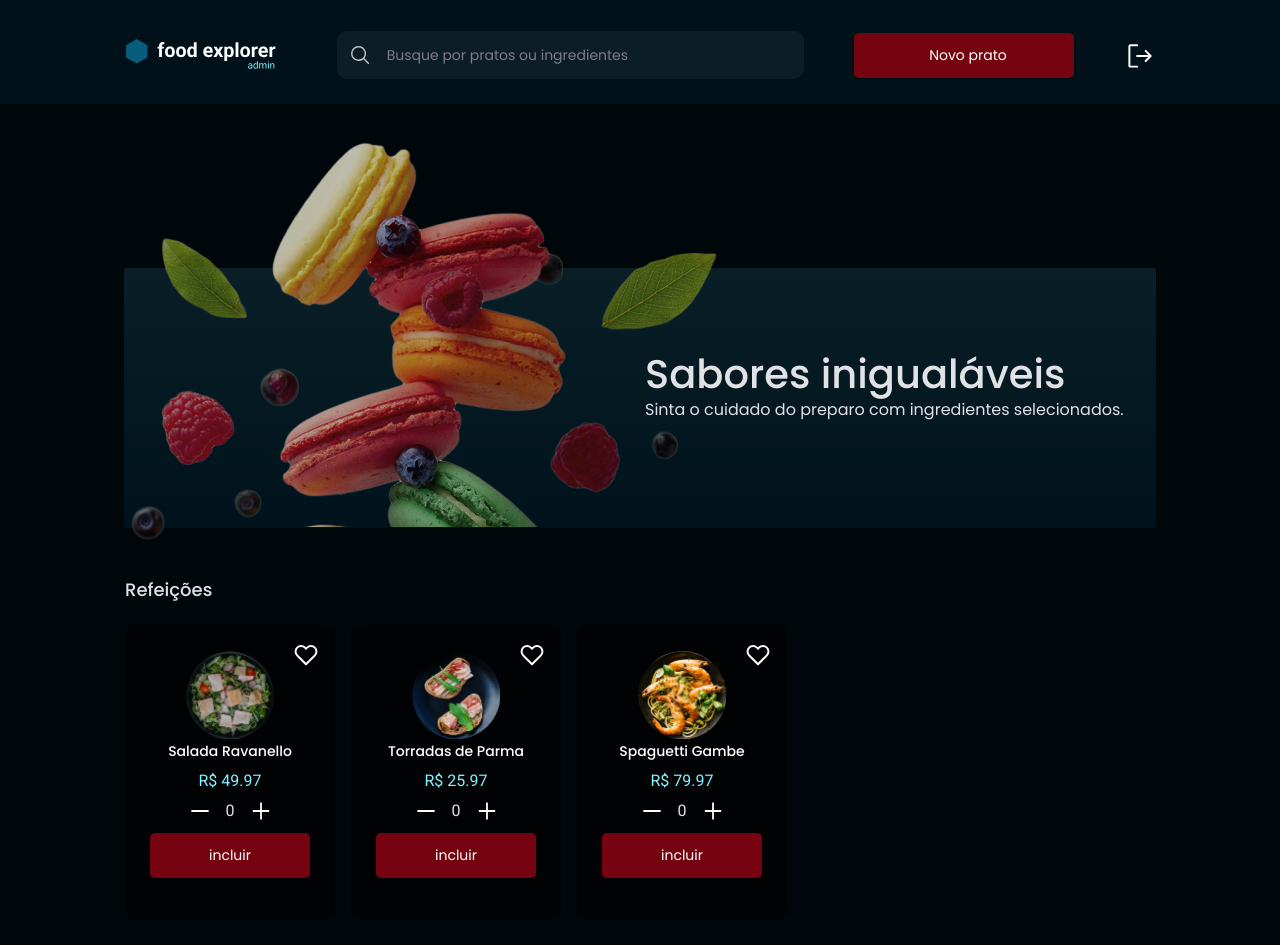
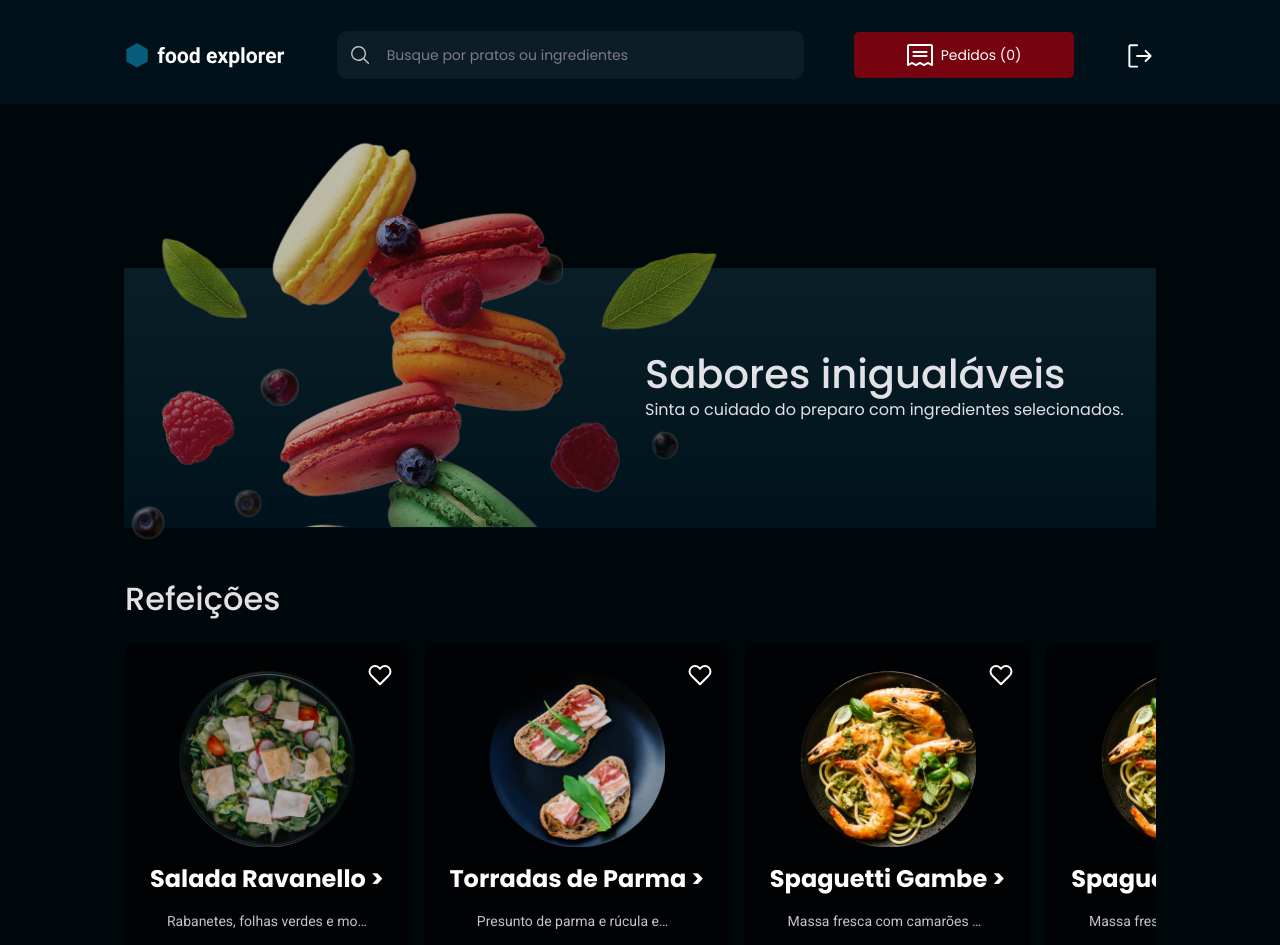
Before and after one commit to karencinca/food-explorer-front, a React (Vite) app: page / in a window 1280 px wide. Shown: the top 945 px of the page. Built offline with nearby package versions, Linux system fonts and the light colour scheme.

Commit message:
user home desktop adjusts

```diff
--- a/api.js
+++ b/api.js
@@ -50,4 +50,21 @@ export default [
         ],
         isFav: false,
     },
+    {
+        id: 4,
+        type: 'meal',
+        title: 'Spaguetti Gambe',
+        description: 'Massa fresca com camarões e pesto. ',
+        img: 'mask-group-2.png',
+        price: 79.97,
+        ingredients: [
+            'camarão',
+            'cebola',
+            'pesto',
+            'pepino',
+            'rabanete',
+            'tomate'
+        ],
+        isFav: false,
+    },
 ]
--- a/src/components/AmountHandler/index.jsx
+++ b/src/components/AmountHandler/index.jsx
@@ -5,14 +5,16 @@ import { useState } from 'react'
 const AmountHandler = () => {
   const [counter, setCounter] = useState(0)
 
+  const counterWithZero = counter < 10 ? counter.toString().padStart(2, '0') : counter
+
   const addItemHandler = () => {
-    setCounter(counter + 1)
+    setCounter(prevState => prevState + 1)
   }
 
   const deleteItemHandler = () => {
-    setCounter(counter - 1)
+    setCounter(prevState => prevState - 1)
 
-    if(counter <= 0) {
+    if (counter <= 0) {
       setCounter(0)
     }
   }
@@ -20,11 +22,13 @@ const AmountHandler = () => {
   return (
     <Container>
         <AiOutlineMinus
+          className='icon'
           size='24px'
           onClick={deleteItemHandler}
         />
-      <span>{counter}</span>
+      <span>{counterWithZero}</span>
         <AiOutlinePlus
+          className='icon'
           size='24px'
           onClick={addItemHandler}
         />
--- a/src/components/AmountHandler/styles.js
+++ b/src/components/AmountHandler/styles.js
@@ -14,4 +14,8 @@ export const Container = styled.div`
             color: ${({theme}) => theme.COLORS.LIGHT_300};
         }
 
+        .icon {
+            cursor: pointer;
+        }
+
 `
--- a/src/components/HeaderUser/index.jsx
+++ b/src/components/HeaderUser/index.jsx
@@ -11,7 +11,7 @@ import { useMediaQuery } from 'react-responsive'
 import { useState } from 'react'
 
 const HeaderUser = ({ menuOpen, setMenuOpen }) => {
-  const [isAdmin, setIsAdmin] = useState(true)
+  const [isAdmin, setIsAdmin] = useState(false)
   const isDesktop = useMediaQuery({ minWidth: 1024 })
 
   return (
--- a/src/components/PlatePreview/index.jsx
+++ b/src/components/PlatePreview/index.jsx
@@ -3,9 +3,11 @@ import Button from '../Button'
 import AmountHandler from "../AmountHandler"
 import { FiHeart } from 'react-icons/fi'
 import { useState } from "react"
+import { useMediaQuery } from "react-responsive"
 
 const PlatePreview = (props) => {
   const [isFav, setIsFav] = useState(false)
+  const isDesktop = useMediaQuery({ minWidth: 1024 })
 
   function favToggle() {
     setIsFav(prevState => !prevState)
@@ -22,11 +24,14 @@ const PlatePreview = (props) => {
         <div>
             <Details to="/plateDetails/:id">
               <img src={`/public/meals/${props.img}`} alt='foto do prato' />
-              <h3>{props.title} </h3>
+              <h3 className="plate-title">{props.title + ' >'}</h3>
+              {isDesktop && <p className="plate-description">{props.description}</p>}
             </Details>
-            <span>R$ {props.price}</span>
-            <AmountHandler />
-            <Button title="incluir" />
+            <span className="price">R$ {props.price}</span>
+            <div className="stepper-button-wrapper">
+              <AmountHandler />
+              <Button title="incluir" />
+            </div>
         </div>
     </Container>
   )
--- a/src/components/PlatePreview/styles.js
+++ b/src/components/PlatePreview/styles.js
@@ -3,8 +3,8 @@ import { Link } from 'react-router-dom'
 
 export const Container = styled.div`
     background-color: ${({ theme }) => theme.COLORS.DARK_300};
-    min-width: 210px;
-    height: 292px;
+    max-width: 210px;
+    min-height: 292px;
     position: relative;
     padding: 24px;
     margin-bottom: 24px;
@@ -22,8 +22,7 @@ export const Container = styled.div`
         display: flex;
         flex-direction: column;
         align-items: center;
-        gap: 10px;
-
+        gap: 12px;
 
 
         > span {
@@ -34,6 +33,41 @@ export const Container = styled.div`
             color: ${({ theme }) => theme.COLORS.CAKE_200};
         }
 
+        .stepper-button-wrapper {
+            display: flex;
+            flex-direction: column;
+            gap: 16px;
+            align-items: center;
+            justify-content: center;
+
+            > button {
+                width: 162px;
+                height: 32px;
+                padding: 12px 24px;
+            }
+        }
+
+    }
+
+    @media (min-width: 1024px) {
+        height: 462px;
+        max-width: 304px;
+        padding: 24px;
+        gap: 15px;
+
+        .price {
+            font-size: 3.2rem;
+            font-style: normal;
+            font-weight: 400;
+            line-height: 160%;
+        }
+
+        .stepper-button-wrapper {
+            display: flex;
+            align-items: center;
+            flex-direction: row;
+            gap: 16px;
+        }
     }
 `
 
@@ -42,6 +76,7 @@ export const Details = styled(Link)`
     align-items: center;
     justify-content: center;
     flex-direction: column;
+    gap: 12px;
 
     > img {
         width: 88px;
@@ -54,5 +89,36 @@ export const Details = styled(Link)`
         font-size: 1.4rem;
         line-height: 2.4rem;
         text-align: center;
+        white-space: nowrap;
         }
+
+    > p {
+        text-align: center;
+        font-family: Roboto;
+        font-size: 1.4rem;
+        font-style: normal;
+        font-weight: 400;
+        line-height: 160%;
+        color: ${({ theme }) => theme.COLORS.LIGHT_400};
+        white-space: nowrap;
+        width: 200px;
+        overflow: hidden;
+        text-overflow: ellipsis;
+    }
+
+    @media (min-width: 1024px) {
+        gap: 15px;
+
+        img {
+            width: 176px;
+            height: 176px;
+        }
+
+        h3 {
+            font-size: 2.4rem;
+            font-style: normal;
+            font-weight: 700;
+            line-height: 140%;
+        }
+    }
 `
--- a/src/components/ScrollPlates/styles.js
+++ b/src/components/ScrollPlates/styles.js
@@ -2,6 +2,7 @@ import styled from 'styled-components'
 
 export const Container = styled.div`
     margin-left: 15px;
+    margin-top: 20px;
 
     > .cards {
         display: flex;
@@ -18,4 +19,12 @@ export const Container = styled.div`
         color: ${({ theme }) => theme.COLORS.LIGHT_300};
         margin-bottom: 24px;
     }
+
+    @media (min-width: 1024px) {
+        margin-top: 40px;
+
+        h2 {
+            font-size: 3.2rem;
+        }
+    }
 `
```
